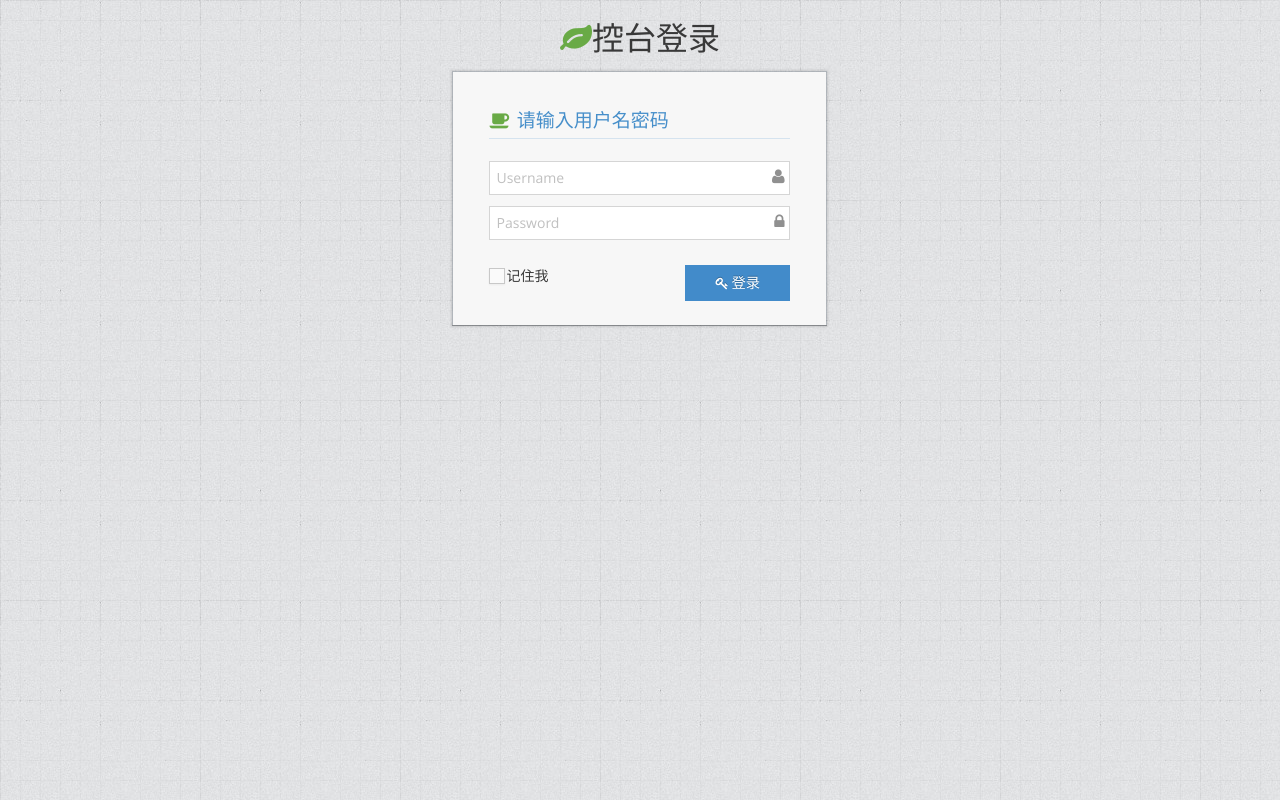
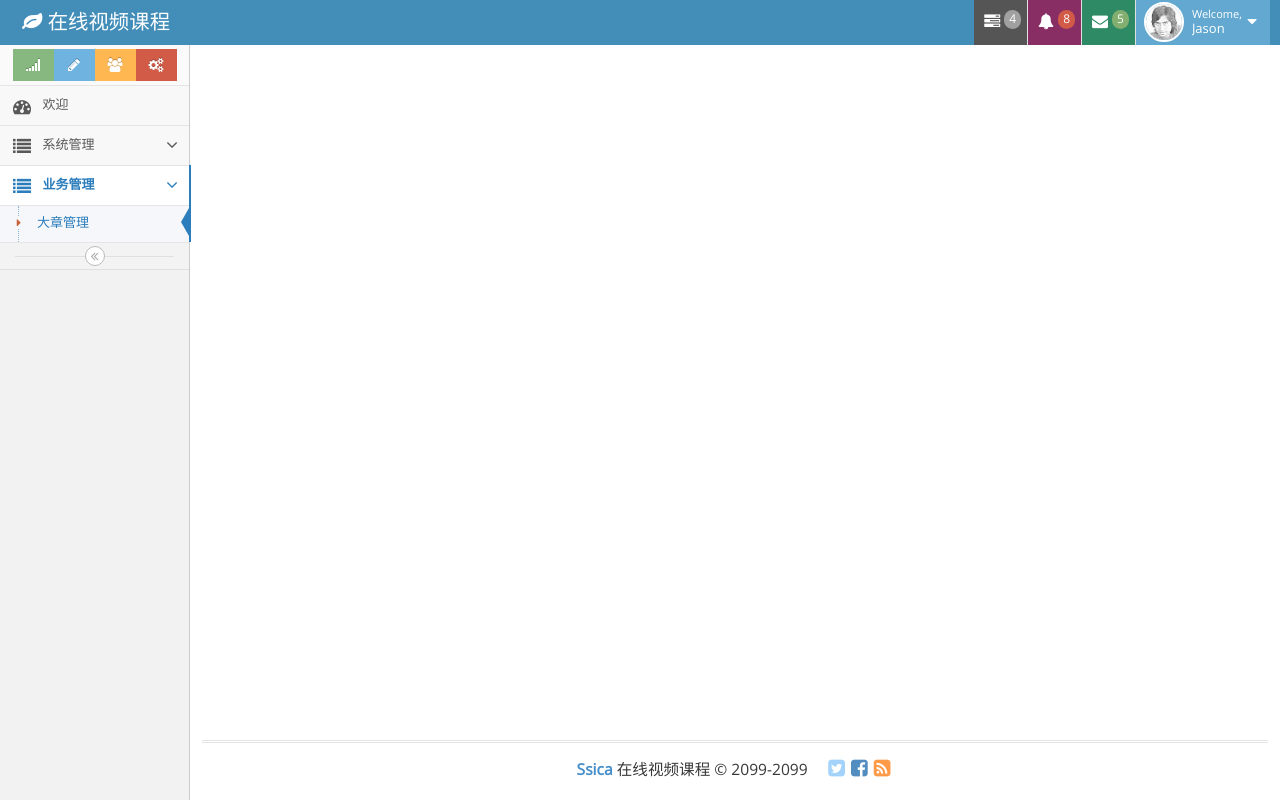
Before and after one commit to Jessica-Ruhan-Yin/course-online, a Vue app in the folder admin/: page / in a window 1280 px wide. Before the commit this address led to /login. Built offline with nearby package versions, Linux system fonts and the light colour scheme.

Commit message:
5-2 修改路由，去掉/admin

```diff
--- a/admin/src/router.js
+++ b/admin/src/router.js
@@ -17,13 +17,16 @@
         path: '/login',
         component: Login
     },{
-        path: '/admin',
+        path: '/',
+        name:"admin",
         component: Admin,
         children:[{
             path: 'welcome',
+            name:"welcome",
             component: Welcome,
         },{
             path: 'business/chapter',
+            name:"business/chapter",
             component: Chapter,
         }]
     }]
--- a/admin/src/views/admin.vue
+++ b/admin/src/views/admin.vue
@@ -354,7 +354,7 @@
 
         <ul class="nav nav-list">
           <li class="" id="welcome-sidebar">
-            <router-link to="/admin/welcome">
+            <router-link to="/welcome">
               <i class="menu-icon fa fa-tachometer"></i>
               <span class="menu-text"> 欢迎 </span>
             </router-link>
@@ -405,7 +405,7 @@
 
             <ul class="submenu">
               <li class="active" id="business-chapter-sidebar">
-                <router-link to="/admin/business/chapter">
+                <router-link to="/business/chapter">
                   <i class="menu-icon fa fa-caret-right"></i>
                   大章管理
                 </router-link>
--- a/admin/src/views/login.vue
+++ b/admin/src/views/login.vue
@@ -83,7 +83,7 @@
   },
   methods: {
     login() {
-      this.$router.push("/admin")
+      this.$router.push("/welcome")
     }
   }
 }
```
